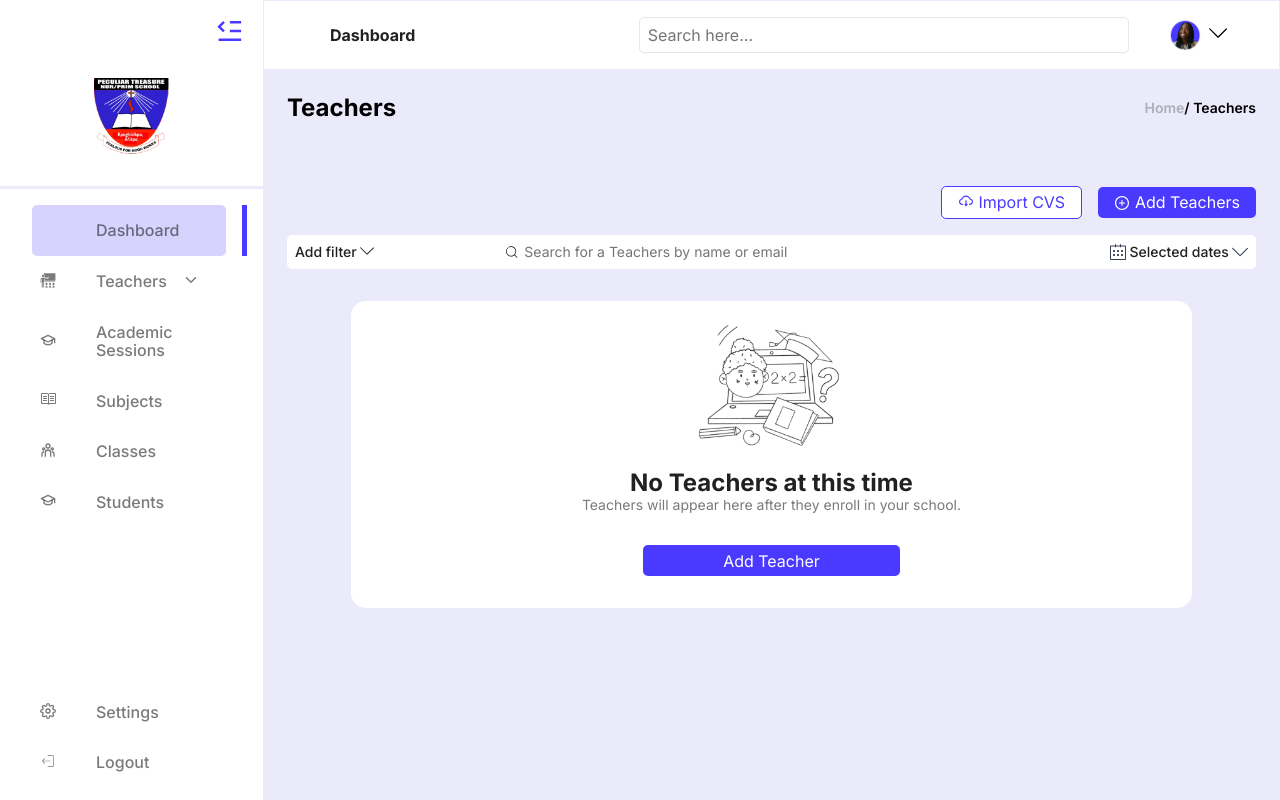
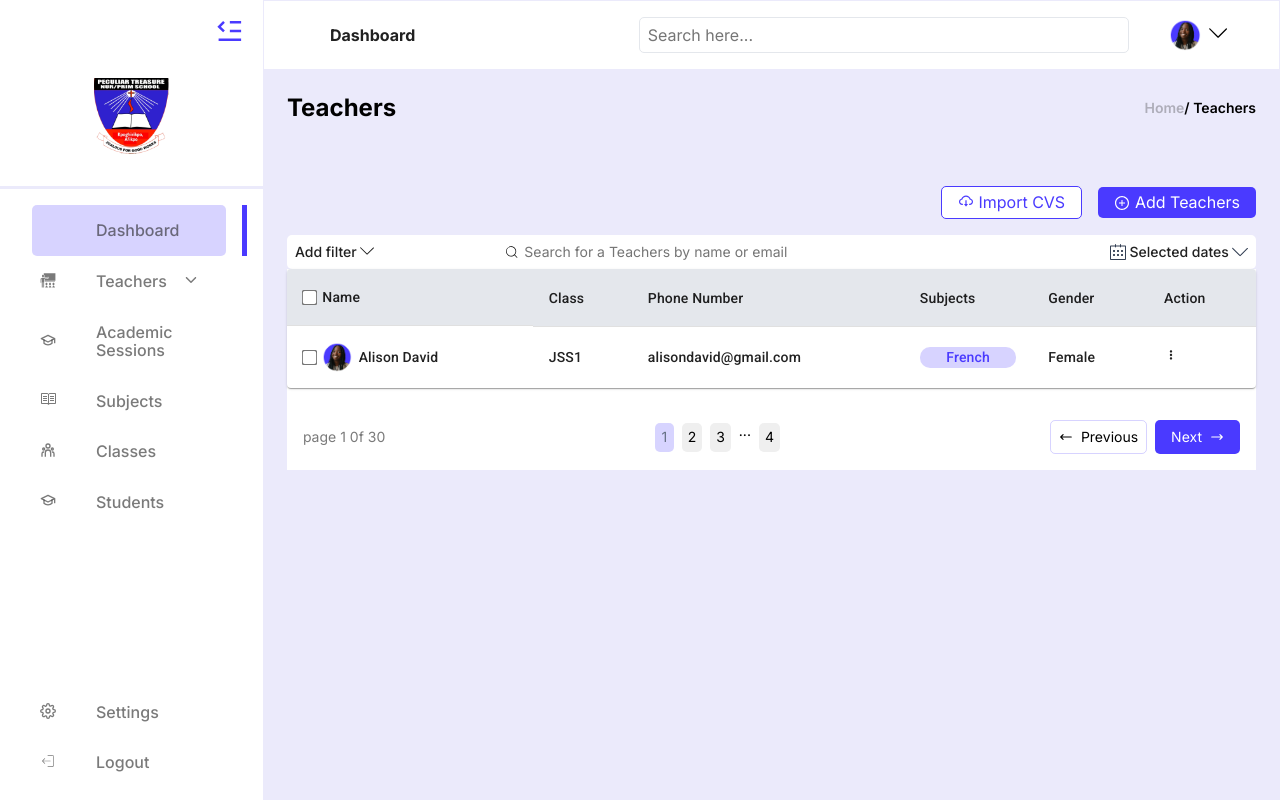
Before and after one commit to musaHaruna/School-Record-System, a React (Create React App) app: page /admin/all-teachers in a window 1280 px wide. Shown: the top 800 px of the page. Built offline with nearby package versions, Linux system fonts and the light colour scheme; some icons are missing.

Commit message:
uncomment-teahcers

```diff
--- a/src/components/admin/teachers/TeachersTable.js
+++ b/src/components/admin/teachers/TeachersTable.js
@@ -10,20 +10,22 @@ import {
   HiOutlineArrowNarrowLeft,
   HiOutlineArrowNarrowRight,
 } from 'react-icons/hi'
+import { BiDotsVerticalRounded } from 'react-icons/bi'
+import avatar from "../../../assets/images/profile.png"
 import { Paper } from '@mui/material'
 import { useNavigate } from 'react-router-dom'
 
 const rows = [
-  // {
-  //   name: 'Alison David',
-  //   class: 'JSS1 ',
-  //   phoneNumber: '08142449997',
-  //   email: 'alisondavid@gmail.com',
-  //   action: <BiDotsVerticalRounded />,
-  //   subject: 'French',
-  //   gender: 'Female',
-  //   profile: <img src={avatar} alt='profile' className='table-profile' />,
-  // },
+  {
+    name: 'Alison David',
+    class: 'JSS1 ',
+    phoneNumber: '08142449997',
+    email: 'alisondavid@gmail.com',
+    action: <BiDotsVerticalRounded />,
+    subject: 'French',
+    gender: 'Female',
+    profile: <img src={avatar} alt='profile' className='table-profile' />,
+  },
 ]
 
 const TeachersTable = () => {
```
